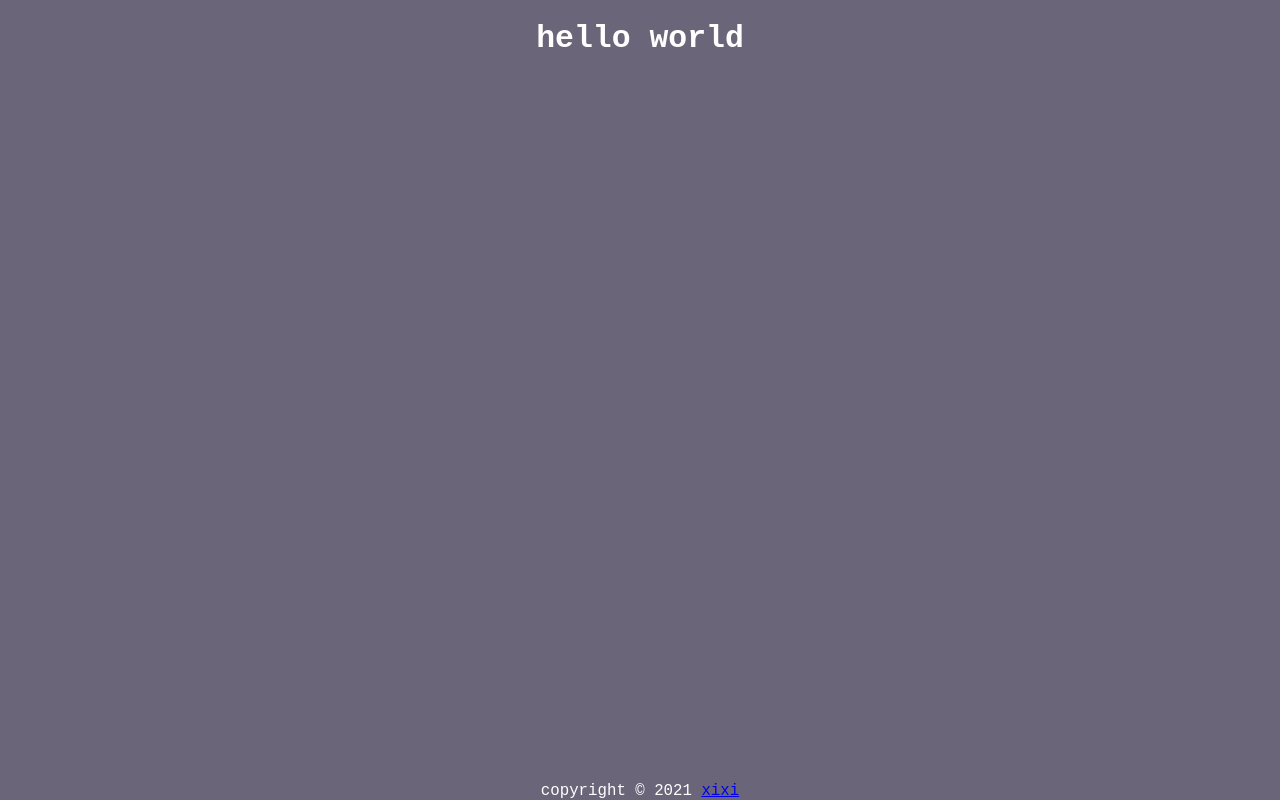
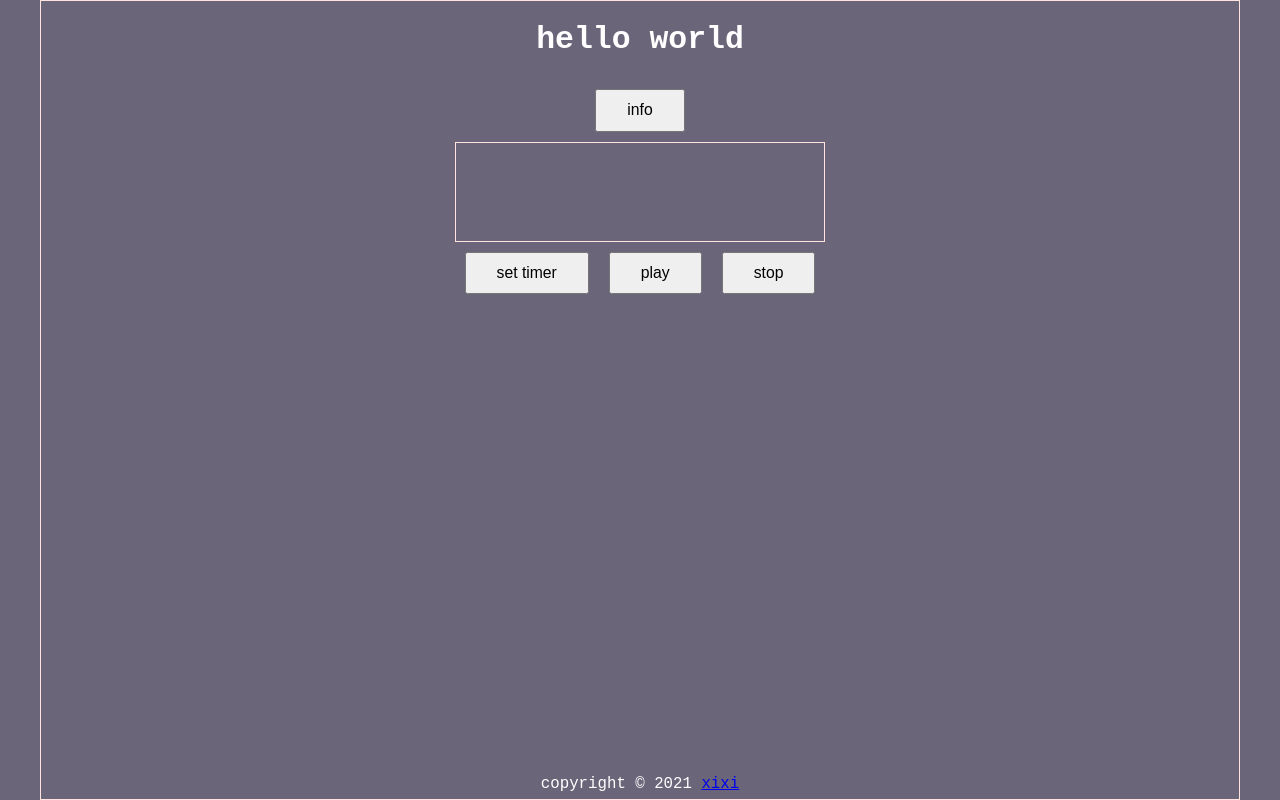
Before and after one commit to cclzhang/trusty-health-timer, a React (Create React App) app: page / in a window 1280 px wide. Built offline with nearby package versions, Linux system fonts and the light colour scheme.

Commit message:
added some boilerplate code

```diff
--- a/src/App.css
+++ b/src/App.css
@@ -1,8 +1,19 @@
 
 
 .App {
+  max-width: 1200px;
+  margin: 0 auto;
   text-align: center;
   display: flex;
   flex-direction: column;
+  align-items: center;
   min-height: 100vh;
+  border: 1px solid mistyrose;
+  position: relative;
 }
+
+
+
+.invisible {
+  display: none;
+}
--- a/src/App.js
+++ b/src/App.js
@@ -1,5 +1,5 @@
 
-
+import Info from './components/Info';
 import Main from  './components/Main';
 import Footer from './components/Footer';
 import './App.css';
@@ -7,6 +7,14 @@ import './App.css';
 function App() {
   return (
     <div className="App">
+      <h1>hello world</h1>
+      <aside>
+        <Info />
+        <button onClick={() => {
+          const info = document.getElementById("info");
+          info.classList.toggle("invisible");
+        }}>info</button>
+      </aside>
       <Main />
       <Footer />
     </div>
--- /dev/null
+++ b/src/components/Display.css
@@ -0,0 +1,16 @@
+
+
+.display {
+  min-width: 300px;
+  height: 100px;
+  border: 1px solid mistyrose;
+  display: flex;
+  justify-content: center;
+  align-items: center;
+  font-size: 5rem;
+}
+
+button {
+  padding: 10px 30px;
+  margin: 10px;
+}
--- /dev/null
+++ b/src/components/Display.js
@@ -0,0 +1,13 @@
+
+
+import './Display.css';
+
+function Display() {
+  return (
+    <section className="display">
+
+    </section>
+  );
+}
+
+export default Display;
--- /dev/null
+++ b/src/components/Info.css
@@ -0,0 +1,18 @@
+
+
+#info {
+  text-align: left;
+  position: absolute;
+  background: rgba(0, 0, 0, 0.8);
+  width: 70%;
+  left: 15%;
+  top: 15%;
+}
+
+li {
+  list-style: none;
+}
+
+p {
+  margin: 3% 0;
+}
--- /dev/null
+++ b/src/components/Info.js
@@ -0,0 +1,20 @@
+
+
+import './Info.css';
+
+function Info() {
+  return (
+    <section className="invisible" id="info">
+      <p>there are 2 rules everyone who stares at a computer all day should know</p>
+      <ul>
+        <li>1) Every 20 mins take a 20 second break to look at somewhere 20 feet away</li>
+        <li>2) Every hour of sitting, stand up and take a 2 minute walk</li>
+      </ul>
+      <p>these tips will help reduce eye strain, eye fatigue, headaches caused by strain and fatigue as well as improve your heart health, overall health and increase longevity. Or so the sources online says</p>
+      <p>but it's a pain to set this all up yourself every single time, so this app is here to help you</p>
+      <p>it will play music every 20 mins for 20 seconds and at every hour for 2 minutes. This way you can be healthy while sitting in front of a computer all day.</p>
+    </section>
+  );
+}
+
+export default Info;
--- a/src/components/Main.js
+++ b/src/components/Main.js
@@ -1,11 +1,16 @@
 
 
+import Display from './Display';
 import './Main.css';
 
 function Main() {
   return (
     <main>
-      <h1>hello world</h1>
+      {/* time display */}
+      <Display />
+      <button>set timer</button>
+      <button>play</button>
+      <button>stop</button>
     </main>
   );
 }
```
